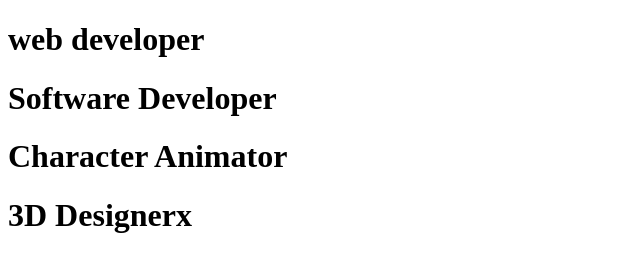
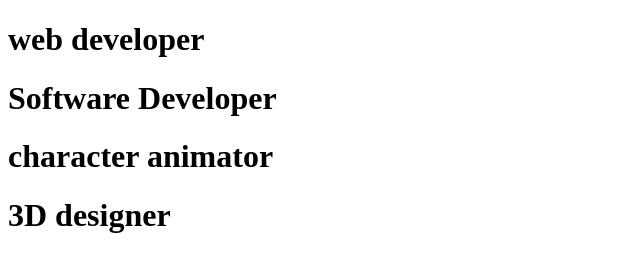
Before and after one commit to JKriszta/JKriszta.github.io, a plain HTML site: page index.html in a window 1280 px wide. Shown: the whole page, without its empty margins (0-640 px from the left). Drawn offline with Linux system fonts and the light colour scheme.

Commit message:
October 16, 2021 3:38 PM

```diff
--- a/index.html
+++ b/index.html
@@ -21,12 +21,12 @@
 	</div>
 	<div>
 		<h1>
-			Character Animator
+			character animator
 		</h1>
 	</div>
 	<div>
 		<h1>
-			3D Designerx
+			3D designer
 		</h1>
 	</div>
 </body>
```
